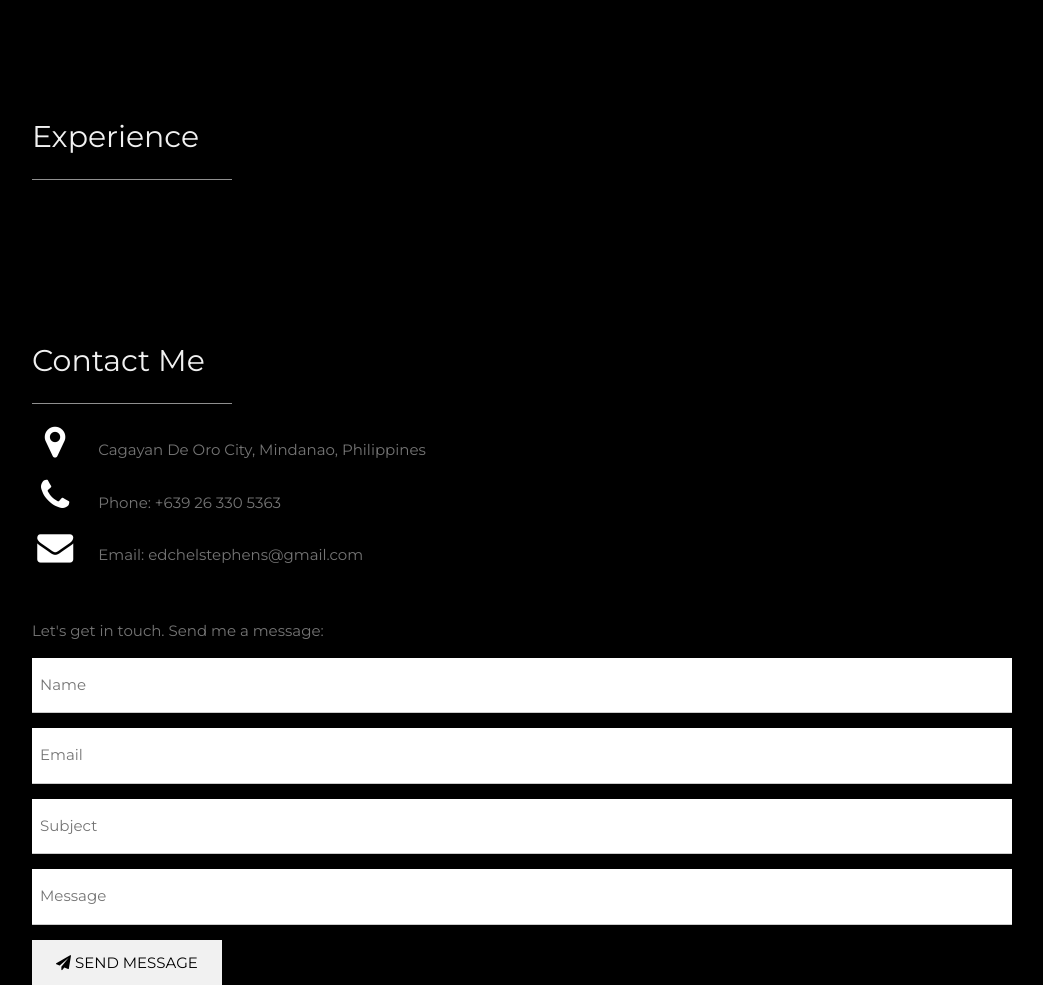
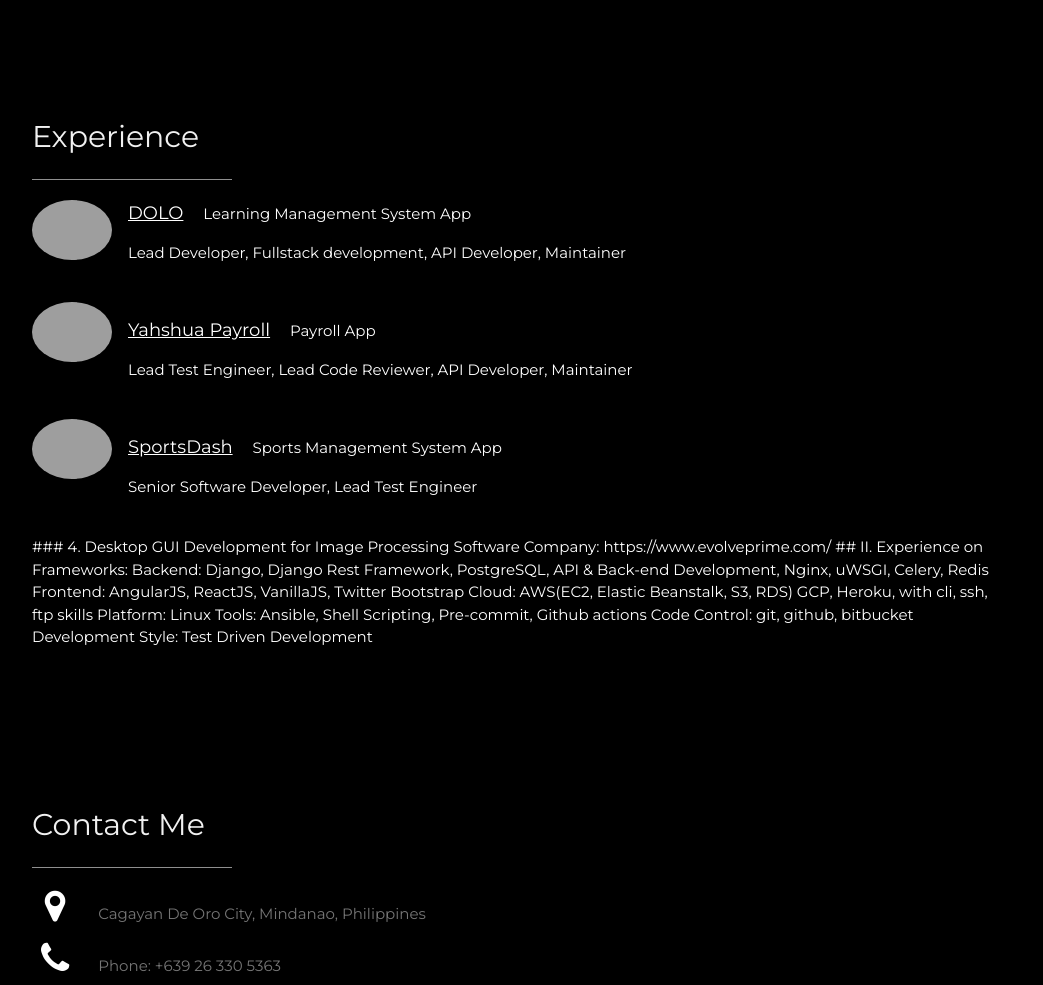
Before and after one commit to edchelstephens/portfolio, a Django app: page / in a window 1280 px wide. Shown: the part 3705-4690 px from the top of the page, without its empty margins (178-1221 px from the left). Run offline with Django 4.2, Linux system fonts and the light colour scheme; grey boxes are pictures that could not be loaded.

Commit message:
chore: experience - sportsdash '

```diff
--- a/pages/templates/pages/index.html
+++ b/pages/templates/pages/index.html
@@ -247,6 +247,41 @@
                                 <hr style="width: 200px" class="w3-opacity" />
 
 
+                                <img src="https://yahshuadolo.com/static_cdn/img/owlex.png" alt="DOLO" class="w3-left w3-circle w3-margin-right" style="width:80px">
+                                <p><span class="w3-large w3-margin-right"><a href="https://www.yahshuadolo.com/">DOLO</a></span> Learning Management System App</p>
+                                <p>Lead Developer,  Fullstack development, API Developer, Maintainer</p><br>
+
+
+                                <img src="https://super-static-assets.s3.amazonaws.com/8a667cc7-8278-4f55-a801-c62002cb67bc/uploads/logo/e4ad0920-7838-4807-b700-67be3059bf26.png" alt="Yahshua Payroll" class="w3-left w3-circle w3-margin-right" style="width:80px">
+                                <p><span class="w3-large w3-margin-right"><a href="https://www.yahshuadolo.com/">Yahshua Payroll</a></span> Payroll App</p>
+                                <p>Lead Test Engineer,  Lead Code Reviewer, API Developer, Maintainer</p><br>
+
+                                <img src="https://sportsdash.com.au/static/img/SportsDash.png" alt="SportsDash" class="w3-left w3-circle w3-margin-right" style="width:80px">
+                                <p><span class="w3-large w3-margin-right"><a href="https://www.yahshuadolo.com/">SportsDash</a></span> Sports Management System App</p>
+                                <p>Senior Software Developer, Lead Test Engineer</p><br>
+
+
+
+
+
+
+
+                                ### 4. Desktop GUI Development for Image Processing Software
+                                Company:
+                                https://www.evolveprime.com/
+
+
+                                ## II. Experience on Frameworks:
+                                Backend: Django, Django Rest Framework, PostgreSQL, API & Back-end Development, Nginx, uWSGI,  Celery, Redis
+                                Frontend: AngularJS, ReactJS, VanillaJS, Twitter Bootstrap
+                                Cloud: AWS(EC2, Elastic Beanstalk, S3, RDS) GCP, Heroku, with cli, ssh, ftp skills
+                                Platform: Linux
+                                Tools: Ansible, Shell Scripting, Pre-commit, Github actions
+                                Code Control: git, github, bitbucket
+                                Development Style: Test Driven Development
+                            </p>
+
+
                         </div>
 
       <!-- Contact Section -->
```
Lines whose indentation alone changed are shown as unchanged.
